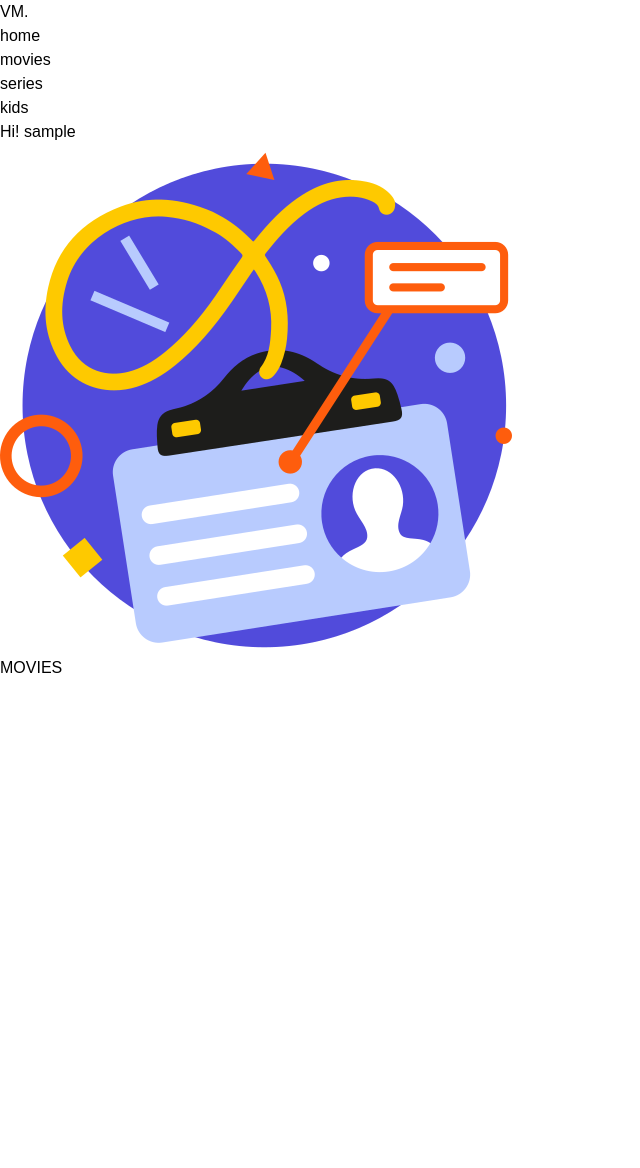
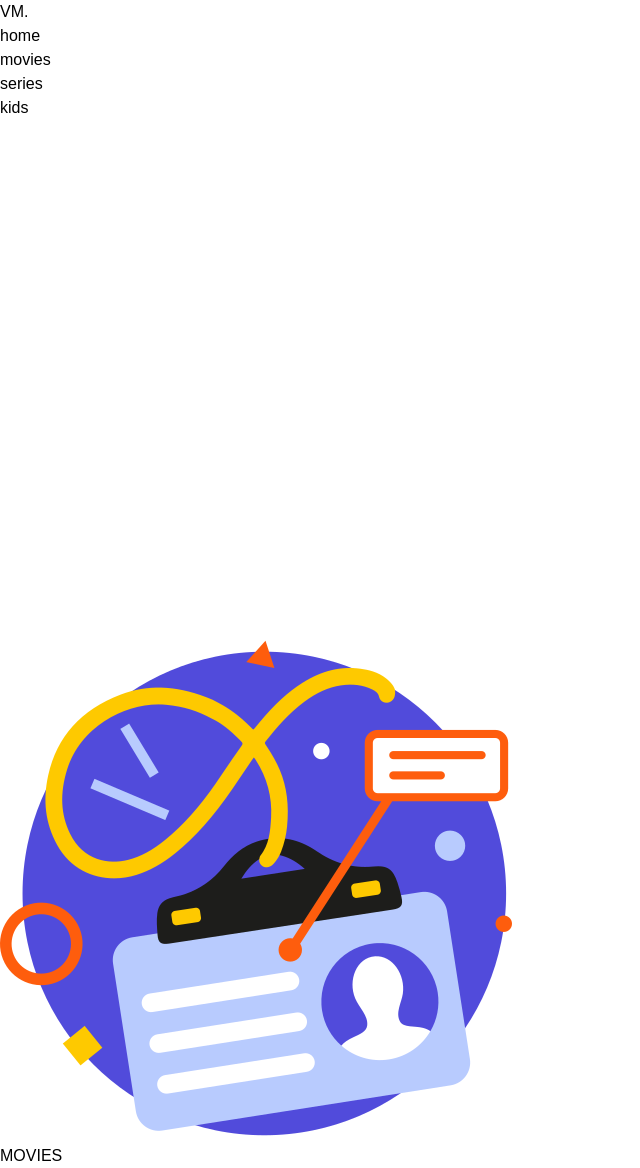
Before and after one commit to trisnodonny/streaming-service, a React (Vite) app: page /home/movies in a window 1280 px wide. Shown: the whole page, without its empty margins (0-640 px from the left). Before the commit the page ends 800 px from the top, so only its background shows below. Built offline with nearby package versions, Linux system fonts and the light colour scheme; sample sign-in values are in the browser's storage.

Commit message:
update main layout

```diff
--- a/src/components/main/Header.jsx
+++ b/src/components/main/Header.jsx
@@ -2,6 +2,7 @@
 import { useLocation, useNavigate } from "react-router-dom";
 import { Link } from "react-router-dom";
 import userIcon from "@assets/icons/user-icon.png";
+import search from "@assets/icons/search.png";
 
 export default function Header() {
   const navigate = useNavigate();
@@ -16,11 +17,7 @@
     { id: 4, label: "kids", route: "/home/kids" },
   ]);
   const [username, setUsername] = useState("");
-  const [isSelected, setIsSelected] = useState(false);
-
-  const linkClass = isSelected
-    ? "uppercase font-bold text-sm pointer-events-none"
-    : "uppercase font-medium text-sm";
+  const [isShow, setIsShow] = useState(false);
 
   const handleLogout = (ev) => {
     ev.preventDefault();
@@ -44,14 +41,14 @@
             <Link to={"/home"} className="text-sky-700 font-bold text-3xl">
               VM.
             </Link>
-            <ul className="flex items-center gap-2 sm:gap-8 justify-center">
+            <ul className="flex items-center gap-2 sm:gap-6 justify-center">
               {links.map((link) => (
                 <li key={link.id}>
                   <Link
                     className={
                       route === link.label
-                        ? "border border-zinc-500 px-3 py-1 rounded-xl text-xs sm:border-0 bg-sky-700 text-white font-bold sm:text-base capitalize text-center text-sm pointer-events-none sm:bg-transparent sm:text-sky-700"
-                        : "border border-zinc-500 px-3 py-1 rounded-xl text-xs sm:border-0 text-xs sm:text-base capitalize text-center text-sm hover:text-zinc-300 transition-all"
+                        ? "border border-zinc-500 px-3 py-1 rounded-xl text-sm sm:border-0 bg-sky-700 text-white font-bold sm:text-base capitalize text-center pointer-events-none sm:bg-transparent sm:text-sky-700"
+                        : "border border-zinc-500 px-3 py-1 rounded-xl text-sm sm:border-0 sm:text-base capitalize text-center hover:text-zinc-300 transition-all"
                     }
                     to={link.route}
                   >
@@ -61,11 +58,28 @@
               ))}
             </ul>
           </div>
-          <div className="flex items-center gap-8">
-            <span className="hidden sm:block">Hi! {username}</span>
-            {/* <button onClick={handleLogout}>Sign out</button> */}
-            <div className="w-[30px] sm:w-[40px]">
-              <img src={userIcon} alt="user" />
+          <div className="absolute right-8 flex items-center gap-6 sm:static">
+            <div className="w-[20px]">
+              <img src={search} alt="serach" />
+            </div>
+            <div className="relative">
+              <div
+                className="w-[40px] cursor-pointer hover:scale-105 transition-all"
+                onClick={() => setIsShow((prevState) => !prevState)}
+              >
+                <img src={userIcon} alt="user" />
+              </div>
+              {isShow && (
+                <div className="absolute w-max flex flex-col items-start bg-zinc-800 right-0 mt-4 rounded-md z-50 overflow-hidden">
+                  <span className="w-max p-4">Hi! {username}</span>
+                  <button
+                    className="w-max border-t-[1px] border-zinc-500 w-full p-4 hover:bg-zinc-900"
+                    onClick={handleLogout}
+                  >
+                    Sign out of VM.
+                  </button>
+                </div>
+              )}
             </div>
           </div>
         </div>
```
Also changed, not shown: src/assets/icons/search.png (added).
